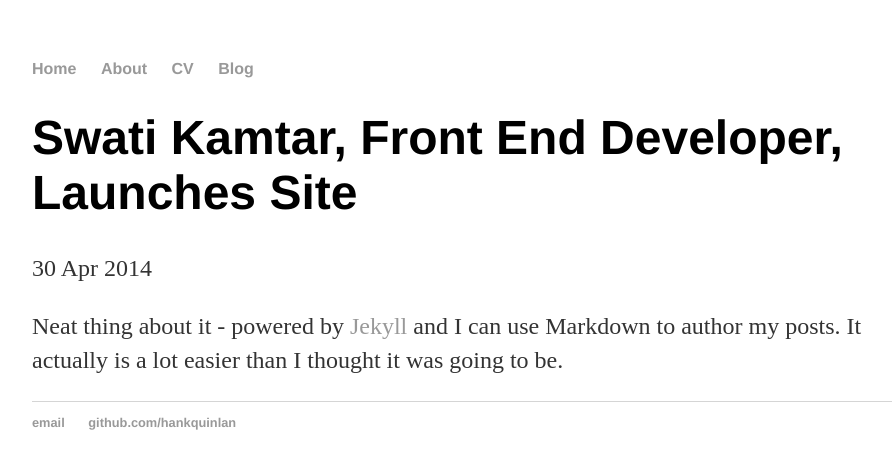
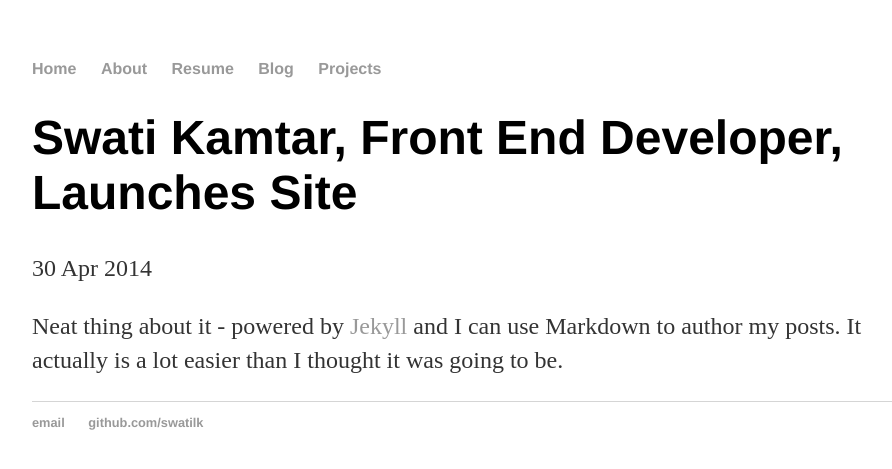
Before and after one commit to swatilk/swatilk.github.io, a Jekyll site: the page built from _posts/2016-02-08-swati-kamtar-site-launched.md, in a window 1280 px wide. Shown: the top 469 px of the page, without its empty margins (160-1052 px from the left). Built offline with Jekyll 4.4.1, drawn with Linux system fonts in a browser that asks for light colours.

Commit message:
Change email and github ID

```diff
--- a/_layouts/default.html
+++ b/_layouts/default.html
@@ -10,8 +10,10 @@
 	    		<ul>
 	       			<li><a href="/">Home</a></li>
 		        	<li><a href="/about">About</a></li>
-	       			<li><a href="/cv">CV</a></li>
+	       			<li><a href="/resume">Resume</a></li>
 	        		<li><a href="/blog">Blog</a></li>
+	        		<li><a href="/projects">Projects</a></li>
+
 	    		</ul>
 			</nav>
 			<div class="container">
@@ -21,8 +23,8 @@
 			</div><!-- /.container -->
 			<footer>
 	    		<ul>
-	        		<li><a href="mailto:hankquinlanhub@gmail.com">email</a></li>
-	        		<li><a href="https://github.com/hankquinlan">github.com/hankquinlan</a></li>
+	        		<li><a href="mailto:kamtar.swati@gmail.com">email</a></li>
+	        		<li><a href="https://github.com/swatilk">github.com/swatilk</a></li>
 				</ul>
 			</footer>
 		</body>
```
